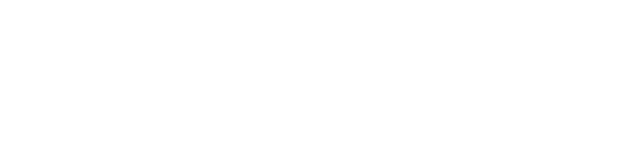
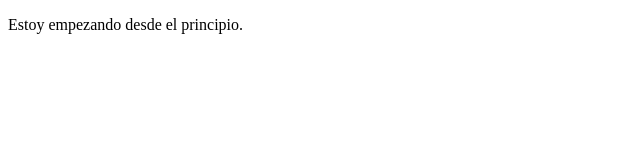
Before and after one commit to KhristShowIP993/Proyecto-FA, a plain HTML site: page index.html in a window 1280 px wide. Shown: the whole page, without its empty margins (0-640 px from the left). Drawn offline with Linux system fonts and the light colour scheme.

Commit message:
Segunda prueba

```diff
--- a/index.html
+++ b/index.html
@@ -8,6 +8,9 @@
     <body>
         <header>
         </header>
+        <main>
+            <p class="parrafo">Estoy empezando desde el principio.</p>
+        </main>
         <footer>
         </footer>
     </body>
```
